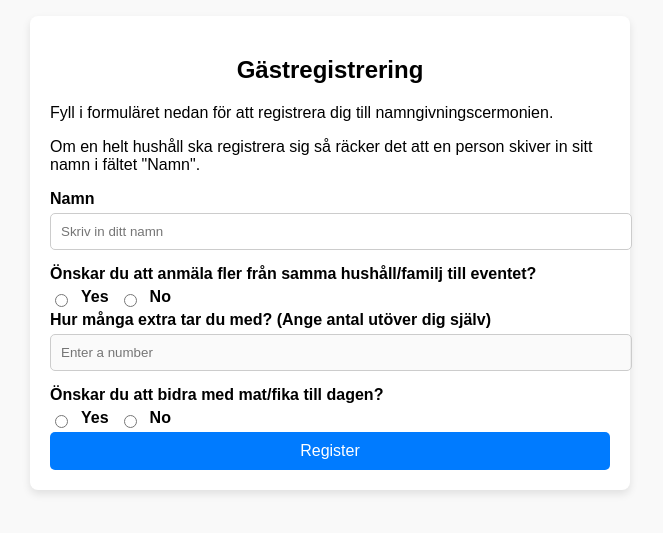
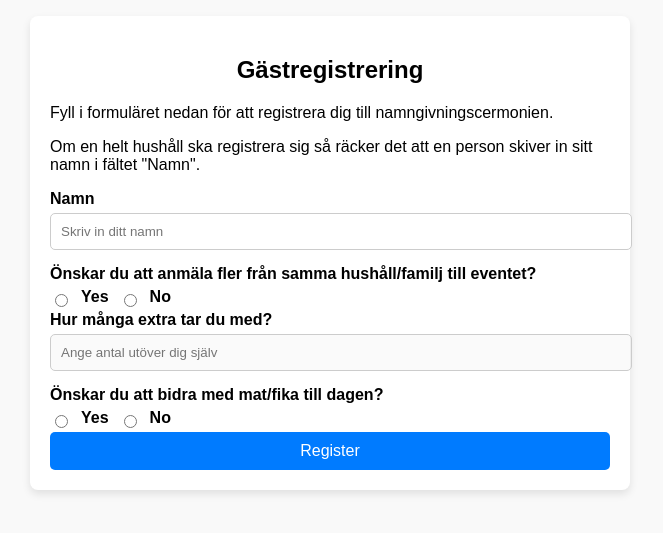
Before and after one commit to sbj028/johannes.github.io, a plain HTML site: page registration.html in a window 1280 px wide. Shown: the part 177-710 px from the top of the page, without its empty margins (310-973 px from the left). Drawn offline with Linux system fonts and the light colour scheme.

Commit message:
Update form text

```diff
--- a/registration.html
+++ b/registration.html
@@ -100,8 +100,8 @@
             </div>
 
             <!-- Integer Input -->
-            <label for="family_members">Hur många extra tar du med? (Ange antal utöver dig själv)</label>
-            <input type="number" id="family_members" name="family_members" min="0" max="10" placeholder="Enter a number" disabled required>
+            <label for="family_members">Hur många extra tar du med?</label>
+            <input type="number" id="family_members" name="family_members" min="0" max="10" placeholder="Ange antal utöver dig själv" disabled required>
 
             <!-- Yes/No Question -->
             <label>Önskar du att bidra med mat/fika till dagen?</label>
```
